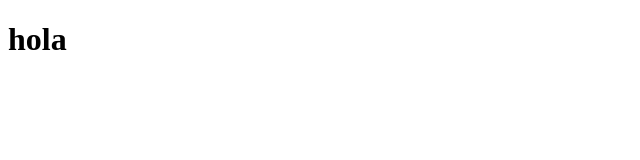
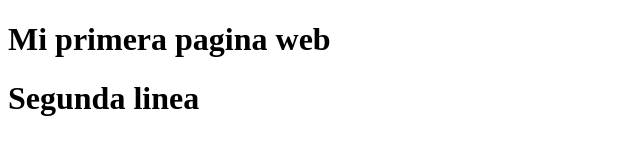
Before and after one commit to CesarWilliamsCR/practicaGit, a plain HTML site: page index.html in a window 1280 px wide. Shown: the whole page, without its empty margins (0-640 px from the left). Drawn offline with Linux system fonts and the light colour scheme.

Commit message:
Update index.html

```diff
--- a/index.html
+++ b/index.html
@@ -6,6 +6,7 @@
     <title>Mi primera pagina web</title>
 </head>
 <body>
-    <h1>hola</h1>
+    <h1>Mi primera pagina web</h1>
+    <h1>Segunda linea</h1>
 </body>
 </html>
```
